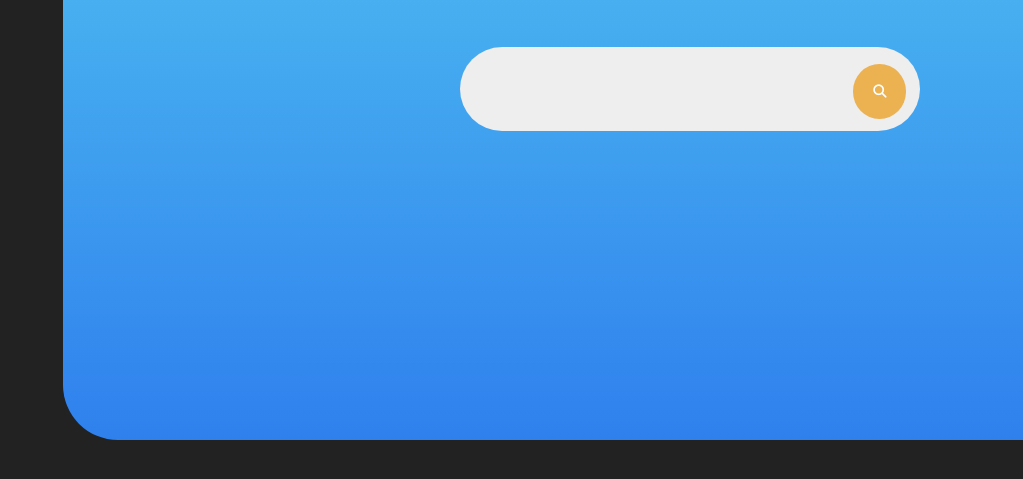
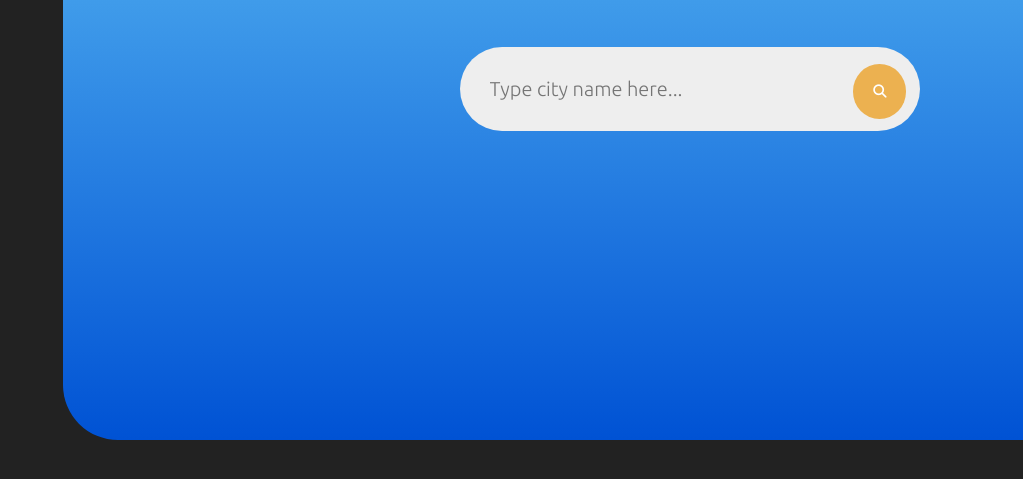
Before and after one commit to DianaCristina99/weatherDashboard, a plain HTML site: page index.html in a window 1280 px wide. Shown: the part 343-822 px from the top of the page, without its empty margins (257-1280 px from the left). Drawn offline with nearby package versions, Linux system fonts and the light colour scheme.

Commit message:
Small search bugfix and design correction

```diff
--- a/index.html
+++ b/index.html
@@ -15,7 +15,7 @@
 		</div>
 		<form id="getCity" class="search">
 			<label id="labelCity">Search for a city...</label></br>
-			<input type="text" id="inputCity" class="inputCity">
+			<input type="text" id="inputCity" class="inputCity" placeholder="Type city name here...">
 			<button id="submitCity" type="submit" class="submitCity"><i class="fas fa-search"></i></button>
 		</form>
 	</div>
--- a/script.js
+++ b/script.js
@@ -19,6 +19,11 @@
             var inputVal = inputCity.value;
             var api_url = "http://api.weatherapi.com/v1/forecast.json?key=" + api_key + "&q=" + inputVal + "&days=3&aqi=no&alerts=no";
 
+            if (inputVal == "") { // If the user doesn't type anything...
+                document.getElementById("inputCity").placeholder = 'Try searching for "London"...';
+                return false;
+            }
+            else {
                 // Hide overlay after submit
                 document.getElementById("getCity").classList.add("after");
                 document.getElementById("inputCity").classList.add("inpAfter");
@@ -26,6 +31,8 @@
                 document.getElementById("getCity").classList.remove("search");
                 document.getElementById("overlay").style.display = "none";
                 document.getElementById("labelCity").style.display = "none";
+            }
+
 
 
 		fetch(api_url)
--- a/weather.css
+++ b/weather.css
@@ -58,16 +58,16 @@ h2 {
 .overlay {
   width: 1280px;
   height: 700px;
-  background: #56ccf2; /* fallback for old browsers */
+  background: #9cecfb; /* fallback for old browsers */
   background: -webkit-linear-gradient(
     to top,
-    #2f80ed,
-    #56ccf2
+    #0052d4,
+    #65c7f7
   ); /* Chrome 10-25, Safari 5.1-6 */
   background: linear-gradient(
     to top,
-    #2f80ed,
-    #56ccf2
+    #0052d4,
+    #65c7f7
   ); /* W3C, IE 10+/ Edge, Firefox 16+, Chrome 26+, Opera 12+, Safari 7+ */
 
   right: 0;
```
Lines whose indentation alone changed are shown as unchanged.
